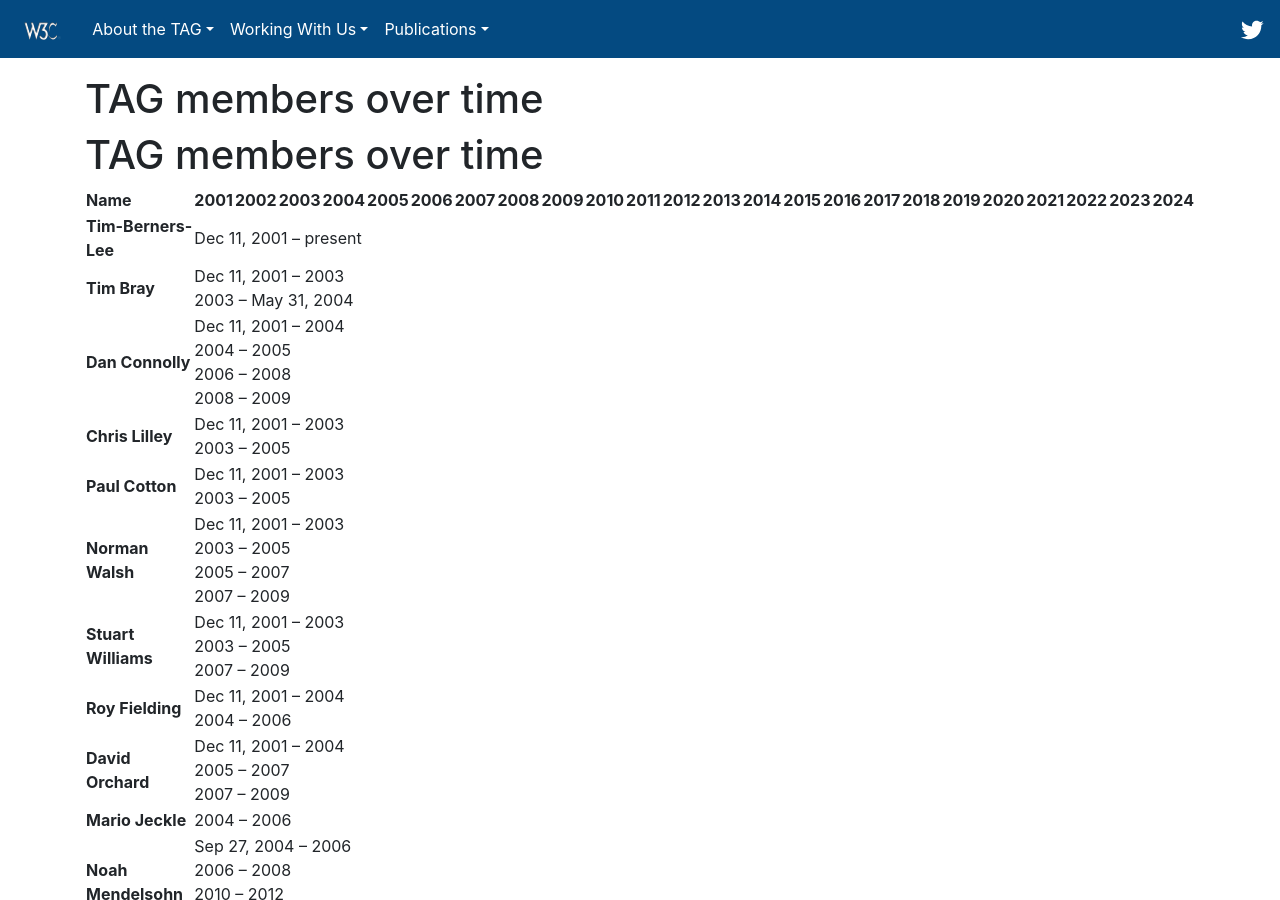
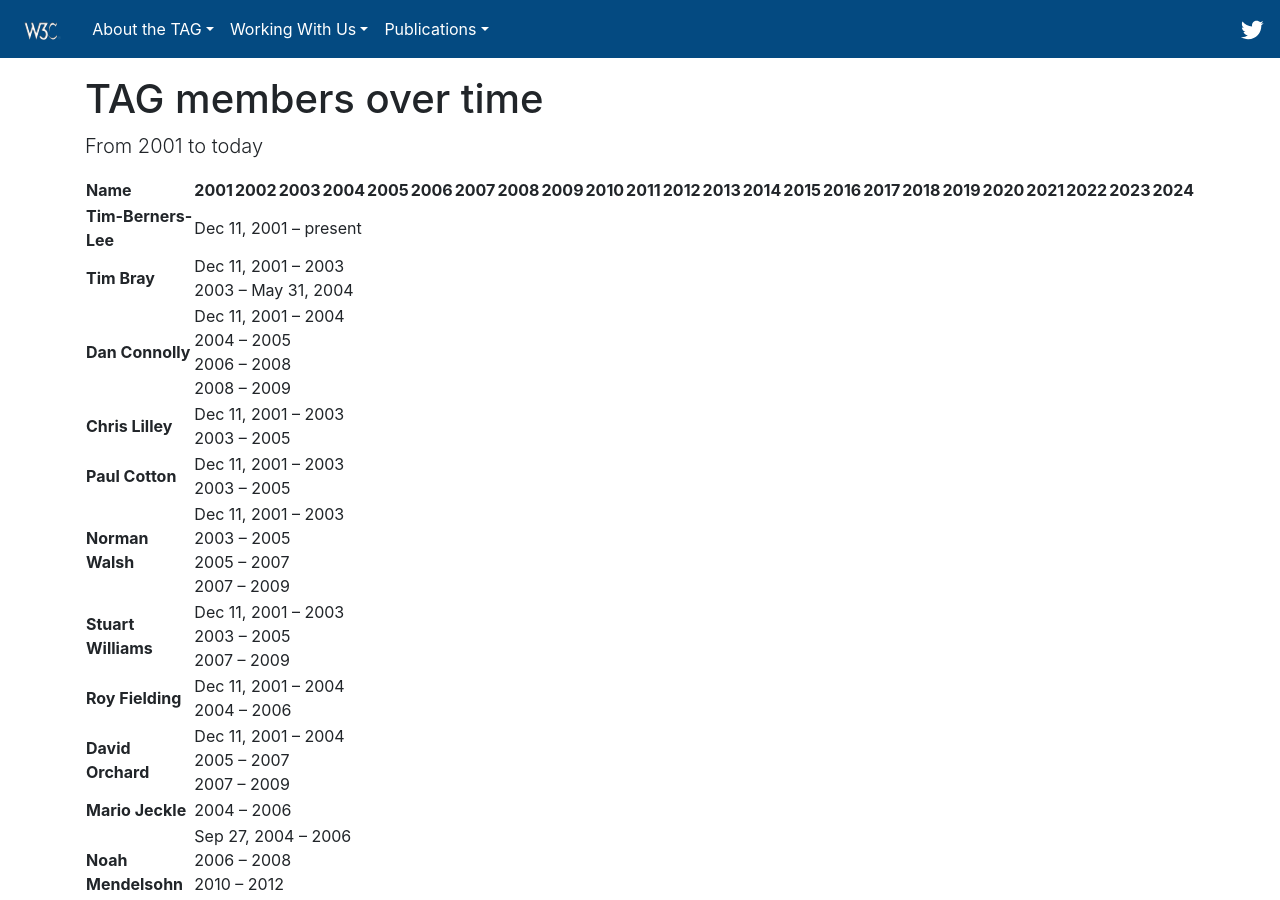
Before and after one commit to w3ctag/tag.w3.org, a Jekyll site: the page built from history/index.md, in a window 1280 px wide and 900 px high. Built offline with Jekyll 4.4.1, drawn with Linux system fonts in a browser that asks for light colours; nearby versions of some CDN libraries; our own code applies the rules of GitHub Pages for plain Markdown files; library files that are not in the unit come from our copies.

Commit message:
Update index.md

```diff
--- a/history/index.md
+++ b/history/index.md
@@ -1,4 +1,8 @@
-# TAG members over time
+---
+layout: page
+title: TAG members over time
+lead: From 2001 to today
+---
 
 <table id="membersList">
 	<thead class="years">
```
